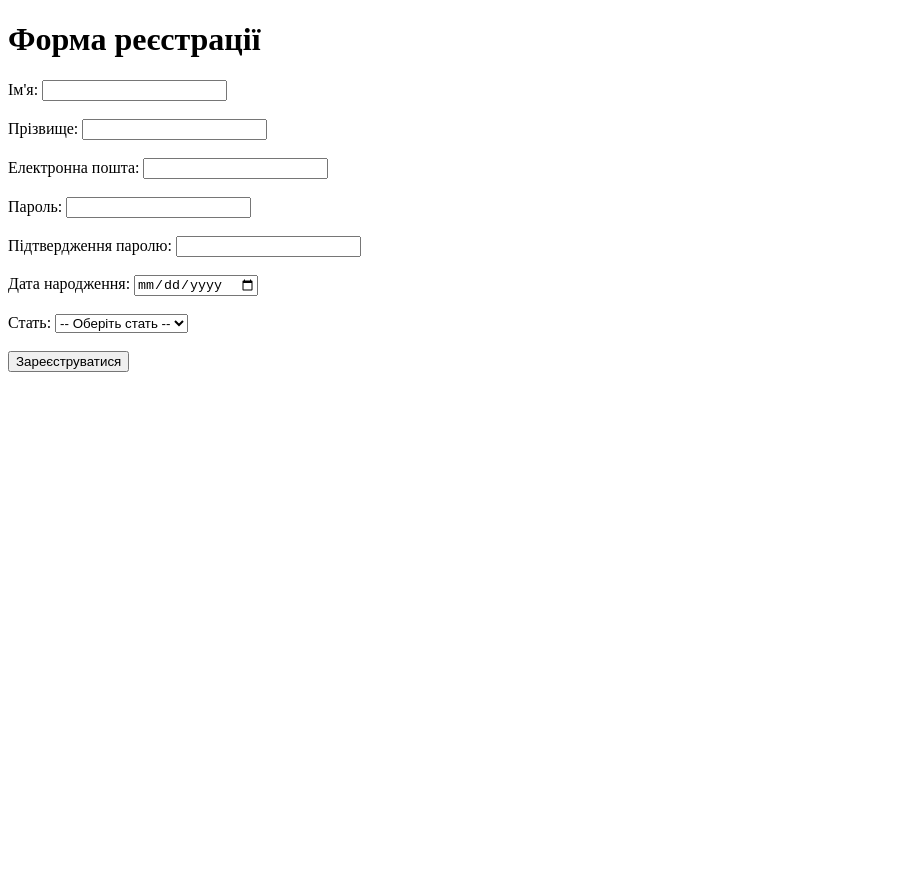
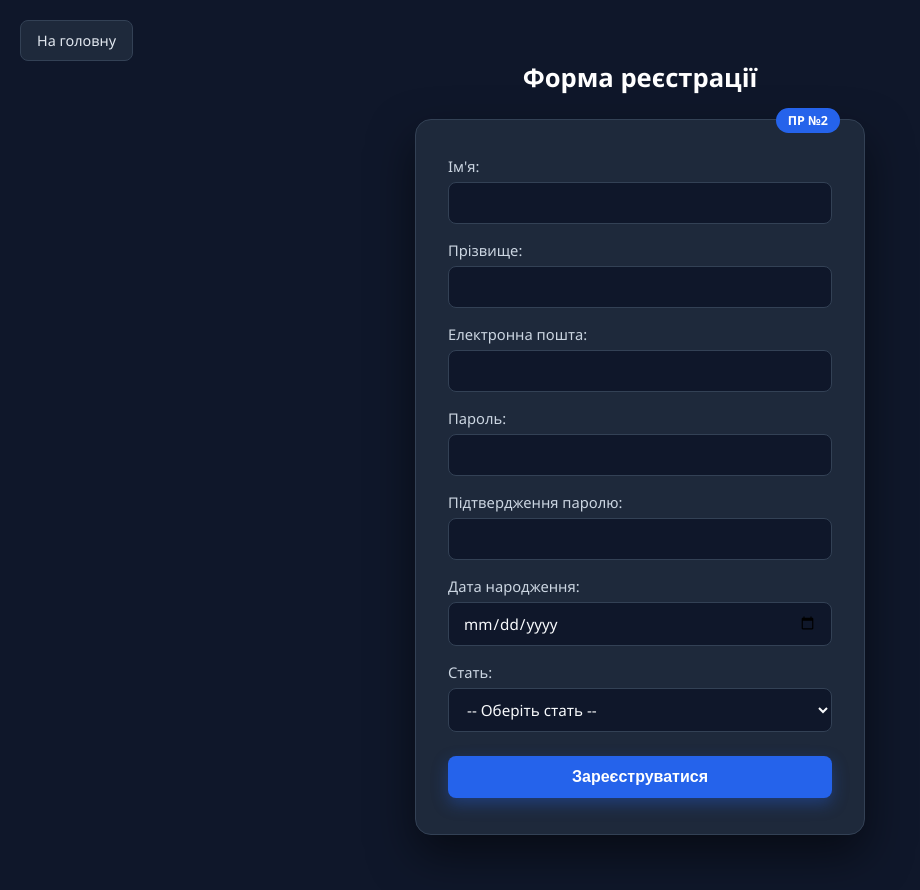
Before and after one commit to cinurri/web-design, a plain HTML site: page labs/lab1.html in a window 1280 px wide. Shown: the whole page, without its empty margins (0-920 px from the left). Before the commit the page ends 800 px from the top, so only its background shows below. Drawn offline with Linux system fonts and the light colour scheme.

Commit message:
pr2 done

```diff
--- a/labs/lab1.html
+++ b/labs/lab1.html
@@ -4,10 +4,11 @@
     <meta charset="UTF-8">
     <meta name="viewport" content="width=device-width, initial-scale=1.0">
     <title>Лабораторна робота №1</title>
+    <link rel="stylesheet" href="../prs/pr2/pr2.css">
 </head>
 <body>
 
-    <p><a href="index.html"></a></p>
+    <p><a href="../index.html">На головну</a></p>
 
     <h1>Форма реєстрації</h1>
     <form action="https://webhook.site/3dd92be4-b61e-4ab1-8db6-2e86a0c39aaa" method="POST">
--- a/prs/pr2/pr2.css
+++ b/prs/pr2/pr2.css
@@ -0,0 +1,128 @@
+* {
+    box-sizing: border-box;
+    margin: 0;
+    padding: 0;
+}
+
+body {
+    font-family: "Segoe UI", Roboto, Helvetica, Arial, sans-serif;
+    background-color: #0f172a;
+    color: #f8fafc;
+    min-height: 100vh;
+    padding: 60px 16px;
+}
+
+br {
+    display: none;
+}
+
+p > a {
+    position: fixed;
+    top: 20px;
+    left: 20px;
+    background-color: #1e293b;
+    color: #e2e8f0;
+    text-decoration: none;
+    padding: 10px 16px;
+    border: 1px solid #334155;
+    border-radius: 8px;
+    font-size: 0.9rem;
+    transition: background-color 0.25s ease, transform 0.2s ease;
+}
+
+p > a:hover {
+    background-color: #2563eb;
+    color: #ffffff;
+    transform: translateY(-2px);
+}
+
+h1 {
+    font-size: 1.6rem;
+    text-align: center;
+    margin-bottom: 24px;
+    color: #ffffff;
+}
+
+form {
+    background-color: #1e293b;
+    color: #f1f5f9;
+    width: 100%;
+    max-width: 450px;
+    padding: 36px 32px;
+    border-radius: 16px;
+    box-shadow: 0 20px 45px rgba(0, 0, 0, 0.5);
+    position: relative;
+    margin: 0 auto;
+    border: 1px solid #334155;
+}
+
+form::before {
+    content: "ПР №2";
+    position: absolute;
+    top: -12px;
+    right: 24px;
+    background-color: #2563eb;
+    color: #ffffff;
+    font-size: 0.78rem;
+    font-weight: 700;
+    padding: 4px 12px;
+    border-radius: 999px;
+}
+
+form div {
+    margin-bottom: 16px;
+}
+
+form div:last-child {
+    margin-bottom: 0;
+}
+
+label {
+    display: block;
+    margin-bottom: 6px;
+    font-size: 0.92rem;
+    color: #cbd5e1;
+}
+
+input[type="text"],
+input[type="email"],
+input[type="password"],
+input[type="date"],
+select {
+    width: 100%;
+    padding: 10px 14px;
+    background-color: #0f172a;
+    color: #f8fafc;
+    border: 1px solid #334155;
+    border-radius: 8px;
+    font-family: inherit;
+    font-size: 0.95rem;
+    transition: border-color 0.25s ease, box-shadow 0.25s ease;
+}
+
+input:focus,
+select:focus {
+    outline: none;
+    border-color: #3b82f6;
+    box-shadow: 0 0 0 3px rgba(59, 130, 246, 0.25);
+}
+
+input[type="submit"] {
+    width: 100%;
+    margin-top: 8px;
+    padding: 12px;
+    background-color: #2563eb;
+    color: #ffffff;
+    border: none;
+    border-radius: 8px;
+    font-size: 1rem;
+    font-weight: 600;
+    cursor: pointer;
+    box-shadow: 0 6px 16px rgba(37, 99, 235, 0.35);
+    transition: background-color 0.25s ease, transform 0.2s ease;
+}
+
+input[type="submit"]:hover {
+    background-color: #1d4ed8;
+    transform: translateY(-2px);
+}
```
Also changed, not shown: index.html (+1 -1 lines), prs/pr1.html (+1 -1 lines), prs/pr2/pr2.html (deleted).
